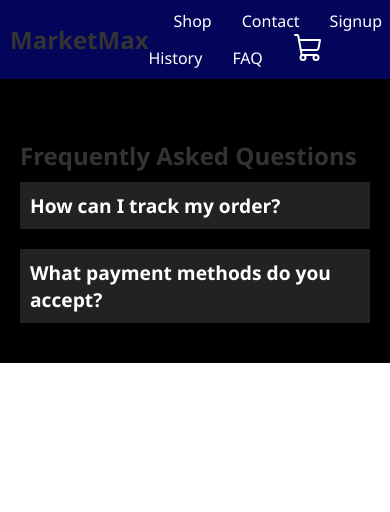
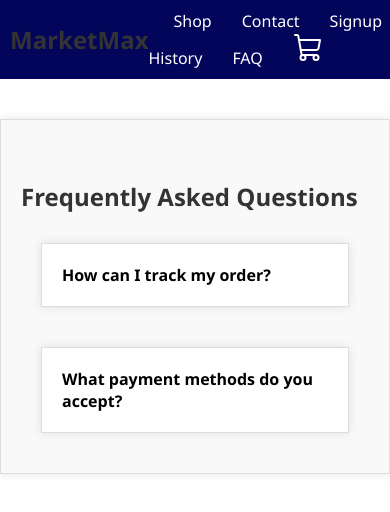
Before and after one commit to Shivani767/Ecommerce-App, a React (Create React App) app: page /faq in a window 390 px wide. Shown: the top 512 px of the page. Built offline with nearby package versions, Linux system fonts and the light colour scheme.

Commit message:
Update faq.css

```diff
--- a/src/pages/faq/faq.css
+++ b/src/pages/faq/faq.css
@@ -1,43 +1,55 @@
-/* FAQ.css */
-
 .faq-container {
-    background-color: #000;
-    color: #fff;
+  max-width: 800px;
+  margin: 40px auto;
   padding: 20px;
+  background-color: #f9f9f9;
+  border: 1px solid #ddd;
+  box-shadow: 0 0 10px rgba(0, 0, 0, 0.1);
 }
 
-  h2 {
-    font-size: 2rem;
-    margin-bottom: 20px;
+.faq-items {
+  display: flex;
+  flex-wrap: wrap;
+  justify-content: center;
 }
 
 .faq-item {
-    margin-bottom: 20px;
+  margin: 20px;
+  padding: 20px;
+  background-color: #fff;
+  border: 1px solid #ddd;
+  box-shadow: 0 0 10px rgba(0, 0, 0, 0.1);
+  width: calc(33.33% - 20px);
 }
 
 .faq-question {
+  font-weight: bold;
   cursor: pointer;
-    font-size: 1.2rem;
-    font-weight: bold;
-    padding: 10px;
-    background-color: #222;
-    transition: background-color 0.3s;
-  }
-
-  .faq-question:hover {
-    background-color: #444;
 }
 
 .faq-question.active {
-    background-color: #444;
+  color: #337ab7;
 }
 
 .faq-answer {
-    max-height: 0;
-    overflow: hidden;
-    transition: max-height 0.3s;
+  display: none;
+  padding: 20px;
+  background-color: #f9f9f9;
+  border: 1px solid #ddd;
 }
 
 .faq-answer.show {
-    max-height: 500px;
+  display: block;
 }
+
+@media (max-width: 768px) {
+  .faq-item {
+    width: calc(50% - 20px);
+  }
+}
+
+@media (max-width: 480px) {
+  .faq-item {
+    width: 100%;
+  }
+}
```
Lines whose indentation alone changed are shown as unchanged.
